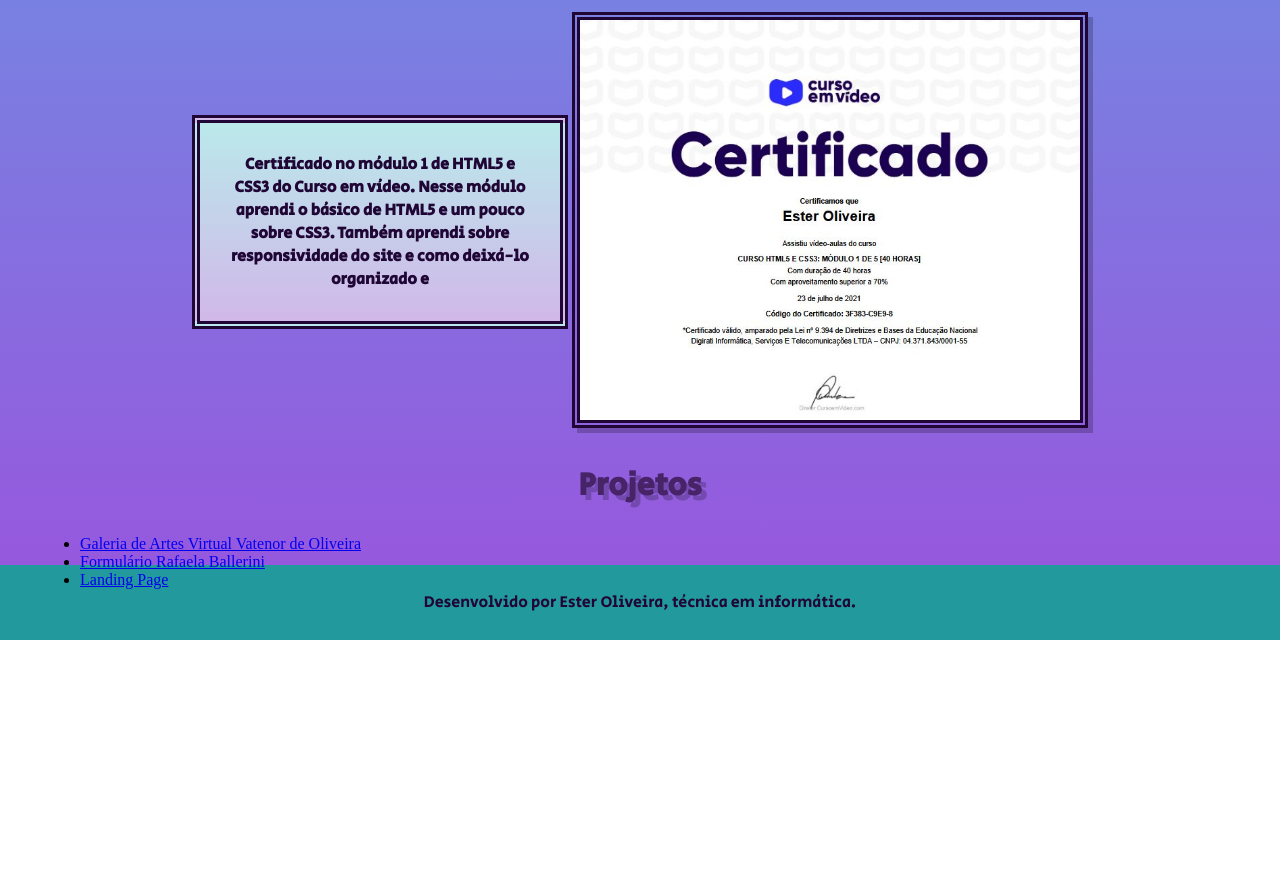
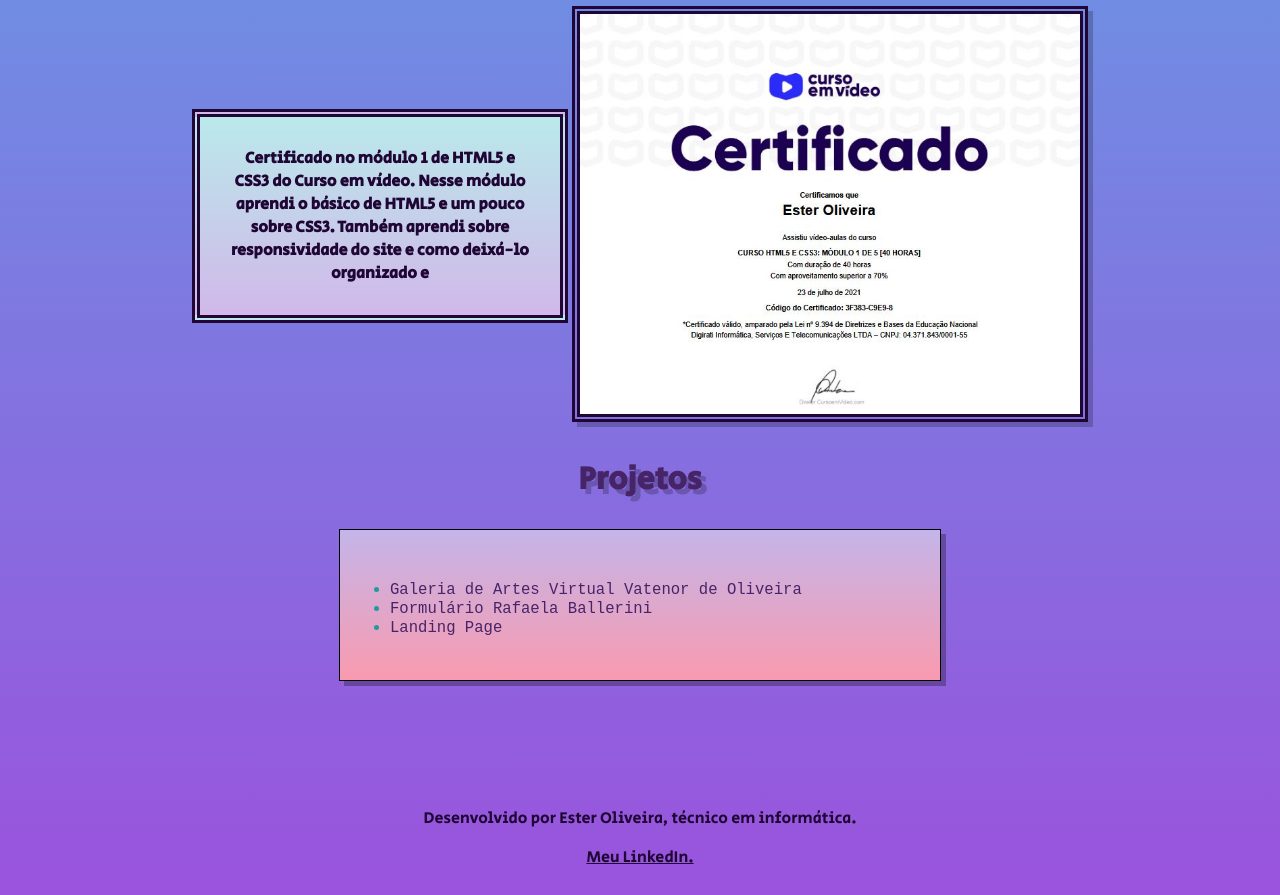
Before and after one commit to esteroliver/meu-site, a plain HTML site: page index.html in a window 1280 px wide. Shown: the part 1389-2284 px from the top of the page. Before the commit the page ends 2029 px from the top, so only its background shows below. Drawn offline with Linux system fonts and the light colour scheme.

Commit message:
estilização completa

```diff
--- a/index.html
+++ b/index.html
@@ -16,7 +16,7 @@
             </div>
             <div id="box2">
                 <p><em>Uma breve apresentação sobre mim:</em></p>
-                <p>Tenho 17 anos e atualmente estou no quarto ano de ensino técnico do IFRN. Sou apaixonada pela área de tecnologia e é nela que desejo seguir. Fiz esse site com o intuito de praticar minhas habilidades e demonstrar elas para outras pessoas. Espero que goste!</p>
+                <p>Tenho 17 anos e atualmente estou no quarto ano de ensino técnico do IFRN. Sou apaixonada pela área de tecnologia e é nela que desejo seguir. Fiz esse site com o intuito de praticar minhas habilidades e demonstrar elas para outras pessoas. Espero que gostem!</p>
             </div>
             <aside>
                 <nav>
@@ -77,7 +77,8 @@
             </div>
         </main>
         <footer>
-            <p>Desenvolvido por Ester Oliveira, técnica em informática.</p>
+            <p>Desenvolvido por Ester Oliveira, técnico em informática.</p>
+            <p><a href="https://www.linkedin.com/in/ester-oliveira-7503a6215">Meu LinkedIn.</a></p>
         </footer>
     </div>
 </body>
--- a/style.css
+++ b/style.css
@@ -18,7 +18,7 @@ header div{
     text-align: right;
     padding: 20px;
     width: 500px;
-    height: 278px;
+    height: 274px;
     padding-top: 40px;
     box-shadow: rgba(0, 0, 0, 0.282) 5px 5px 0px;
 }
@@ -30,7 +30,7 @@ header div{
     text-align: left;
     text-indent: 2em;
     width: 500px;
-    height: 280px;
+    height: 274px;
     padding-top: 40px;
     margin-top: 200px;
     margin-left: 20px;
@@ -113,13 +113,39 @@ main div h2{
 table{
     margin: auto;
 }
-
+/*PROJETOS*/
+#projetos ul{
+    padding: 50px;
+    background-image: linear-gradient(to top,#f99aaf,#c4b5e9);
+    height: 170px;
+    border: solid 1.5px;
+    box-shadow: rgba(0, 0, 0, 0.282) 5px 5px 0px;
+    margin: auto;
+    width: 500px;
+    height: 50px;
+}
+#projetos ul li{
+    color: #22999d;
+}
+#projetos ul li a{
+    font-family: monospace;
+    color: #472468;
+    text-decoration: none;
+    font-size: larger;
+}
+#projetos ul li a:hover{
+    text-decoration: underline;
+}
 /*RODAPÉ*/
 footer{
     text-align: center;
     font-family: var(--fonte-titulo);
     color: #1f0635;
-    background-color: #22999d;
     margin: -40px;
+    margin-top: 100px;
     padding: 10px;
+
 }
+footer a{
+    color: #1f0635;
+}
```
